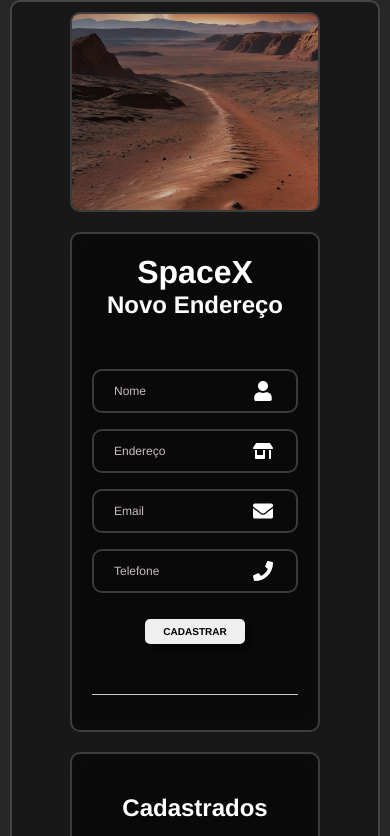
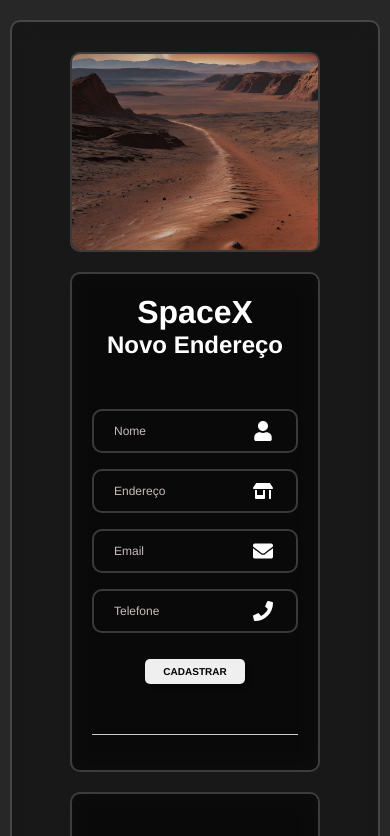
Before and after one commit to rbcribeiro/tela_cadastrar_editar, a React (Vite) app: page / in a window 390 px wide. Shown: the top 836 px of the page. Built offline with nearby package versions, Linux system fonts and the light colour scheme.

Commit message:
style: ajuste minimo

```diff
--- a/src/Componentes/Form/Form.css
+++ b/src/Componentes/Form/Form.css
@@ -78,7 +78,7 @@
 
 @media screen and (max-width: 800px) {
   .containerCadastrar {
-    width: 80%;
+    width: 95%;
   }
 }
 
--- a/src/Pagina/Inicial.css
+++ b/src/Pagina/Inicial.css
@@ -34,17 +34,16 @@
   .containerGrid {
     display: flex;
     flex-direction: column;
-    margin: 0;
-    padding: 0;
+    margin: 20px 1%;
+    padding: 20px 0;
   }
 
-  .containerCadastrados,
-  img {
-    width: 80%;
+  .containerCadastrados {
+    width: 95%;
   }
 
   img {
-    width: 80%;
+    width: 95%;
     height: 200px;
     object-fit: cover;
     margin-top: 10px;
```
